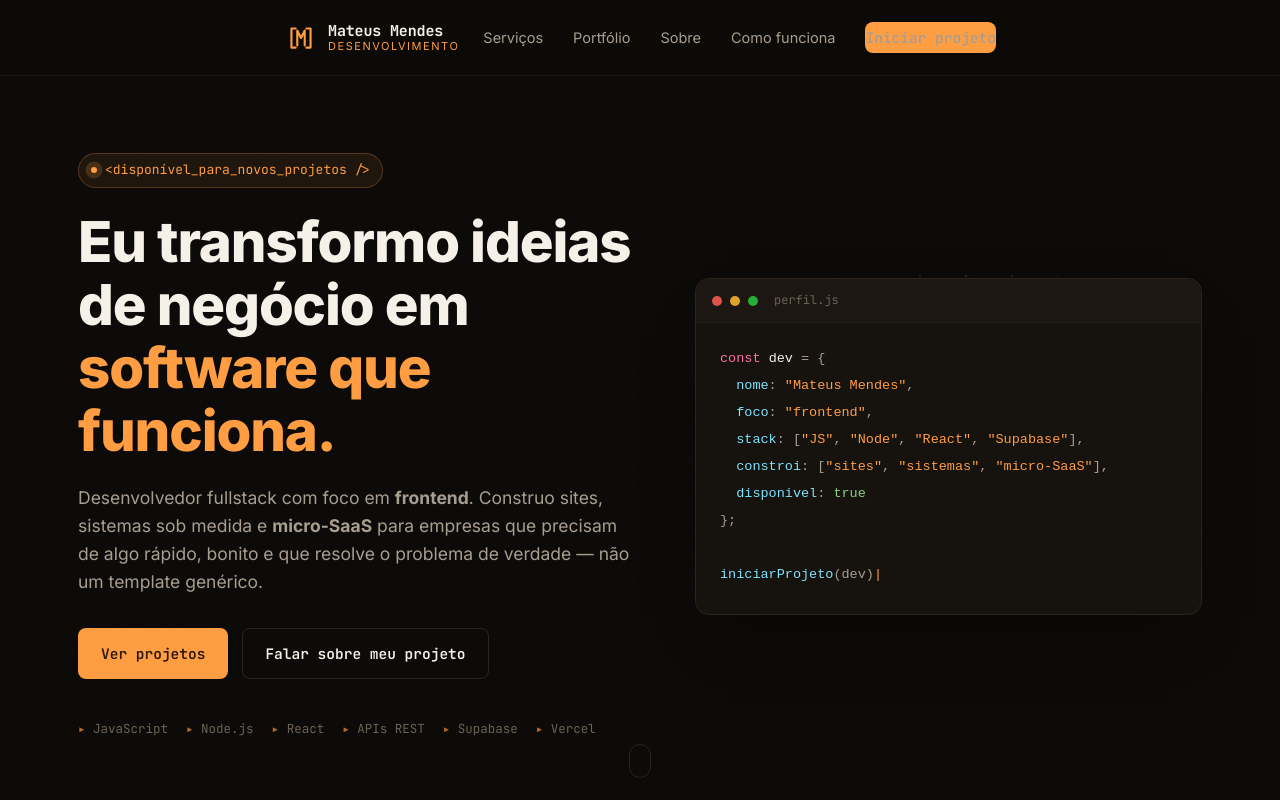
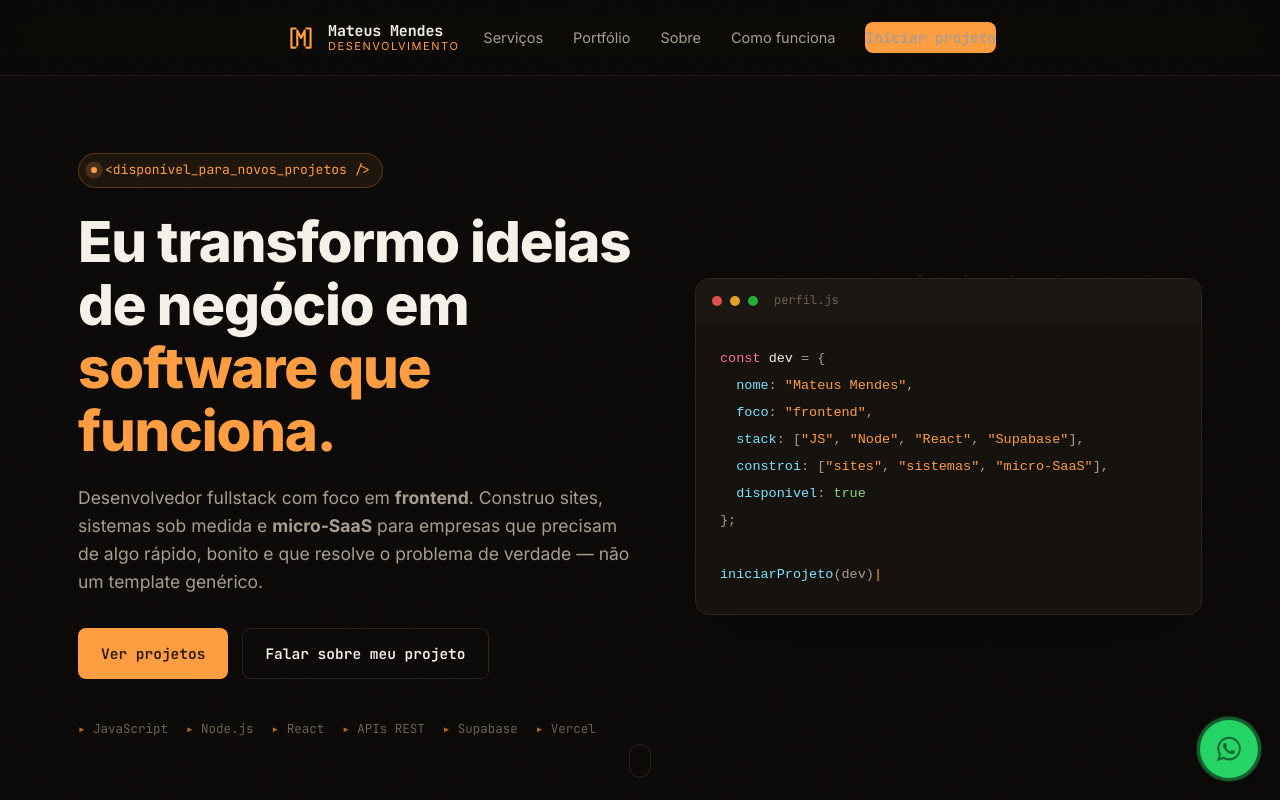
Before and after one commit to devMendes23/mateus-mendes-dev, a website: page index.html in a window 1280 px wide. Shown: the top 800 px of the page. Drawn offline with Linux system fonts and the light colour scheme.

Commit message:
Adiciona botão flutuante de WhatsApp
Ícone fixo no canto inferior direito com link direto para conversa
já com mensagem inicial preenchida.

```diff
--- a/css/style.css
+++ b/css/style.css
@@ -805,6 +805,61 @@ body::before {
 }
 
 /* ==========================================================================
+   WhatsApp floating button
+   ========================================================================== */
+
+.whatsapp-fab {
+  position: fixed;
+  right: 22px;
+  bottom: 22px;
+  z-index: 60;
+  width: 58px;
+  height: 58px;
+  display: flex;
+  align-items: center;
+  justify-content: center;
+  border-radius: 50%;
+  background: #25d366;
+  box-shadow: 0 10px 30px -8px rgba(0, 0, 0, 0.55);
+  transition: transform 0.2s var(--ease), box-shadow 0.2s var(--ease);
+}
+.whatsapp-fab svg {
+  width: 30px;
+  height: 30px;
+  fill: #08170e;
+}
+.whatsapp-fab:hover {
+  transform: translateY(-3px) scale(1.05);
+  box-shadow: 0 16px 36px -8px rgba(0, 0, 0, 0.6);
+}
+.whatsapp-fab-ping {
+  position: absolute;
+  inset: 0;
+  border-radius: 50%;
+  background: #25d366;
+  opacity: 0.55;
+  animation: whatsapp-ping 2.4s ease-out infinite;
+}
+@keyframes whatsapp-ping {
+  0% { transform: scale(1); opacity: 0.5; }
+  100% { transform: scale(1.9); opacity: 0; }
+}
+
+@media (prefers-reduced-motion: reduce) {
+  .whatsapp-fab-ping { animation: none; display: none; }
+}
+
+@media (max-width: 760px) {
+  .whatsapp-fab {
+    right: 16px;
+    bottom: 16px;
+    width: 52px;
+    height: 52px;
+  }
+  .whatsapp-fab svg { width: 27px; height: 27px; }
+}
+
+/* ==========================================================================
    Responsive
    ========================================================================== */
 
--- a/index.html
+++ b/index.html
@@ -334,6 +334,19 @@ UI, animação e performance
   </div>
 </footer>
 
+<a
+  class="whatsapp-fab"
+  href="https://wa.me/5551989135377?text=Oi%2C%20Mateus!%20Vi%20seu%20site%20e%20quero%20falar%20sobre%20um%20projeto."
+  target="_blank"
+  rel="noopener noreferrer"
+  aria-label="Falar no WhatsApp"
+>
+  <span class="whatsapp-fab-ping" aria-hidden="true"></span>
+  <svg viewBox="0 0 32 32" aria-hidden="true" focusable="false">
+    <path d="M16.004 3C9.06 3 3.43 8.63 3.43 15.573c0 2.45.68 4.744 1.86 6.7L3 29l6.9-2.24a12.5 12.5 0 0 0 6.1 1.556h.004c6.943 0 12.573-5.63 12.573-12.573C28.577 8.8 22.947 3 16.004 3zm0 22.86h-.003a10.44 10.44 0 0 1-5.32-1.457l-.382-.227-3.965 1.287 1.31-3.865-.25-.397a10.41 10.41 0 0 1-1.598-5.568c0-5.76 4.688-10.448 10.45-10.448 2.79 0 5.415 1.088 7.388 3.062a10.376 10.376 0 0 1 3.06 7.39c0 5.76-4.688 10.223-10.69 10.223zm5.73-7.826c-.314-.157-1.857-.916-2.145-1.02-.288-.105-.497-.157-.706.157-.21.314-.812 1.02-.996 1.23-.183.21-.366.235-.68.078-.314-.157-1.325-.489-2.523-1.557-.933-.833-1.563-1.862-1.746-2.176-.183-.314-.02-.484.138-.64.14-.14.314-.366.47-.55.157-.183.21-.314.314-.523.105-.21.052-.393-.026-.55-.078-.157-.706-1.702-.968-2.33-.255-.612-.514-.53-.706-.54-.183-.01-.393-.012-.602-.012a1.155 1.155 0 0 0-.837.393c-.288.314-1.1 1.075-1.1 2.62s1.126 3.04 1.283 3.25c.157.21 2.216 3.384 5.37 4.746.75.324 1.335.518 1.79.663.752.24 1.436.206 1.977.125.603-.09 1.857-.759 2.12-1.492.261-.733.261-1.361.183-1.492-.078-.13-.288-.21-.602-.366z"/>
+  </svg>
+</a>
+
 <script src="js/main.js"></script>
 </body>
 </html>
```
